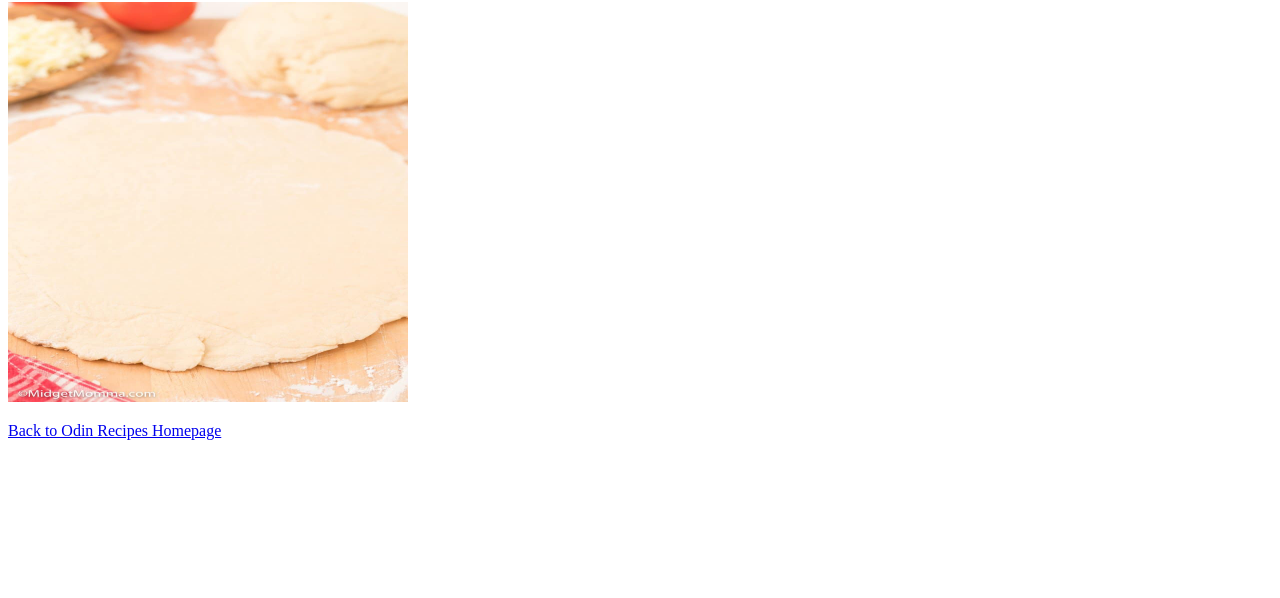
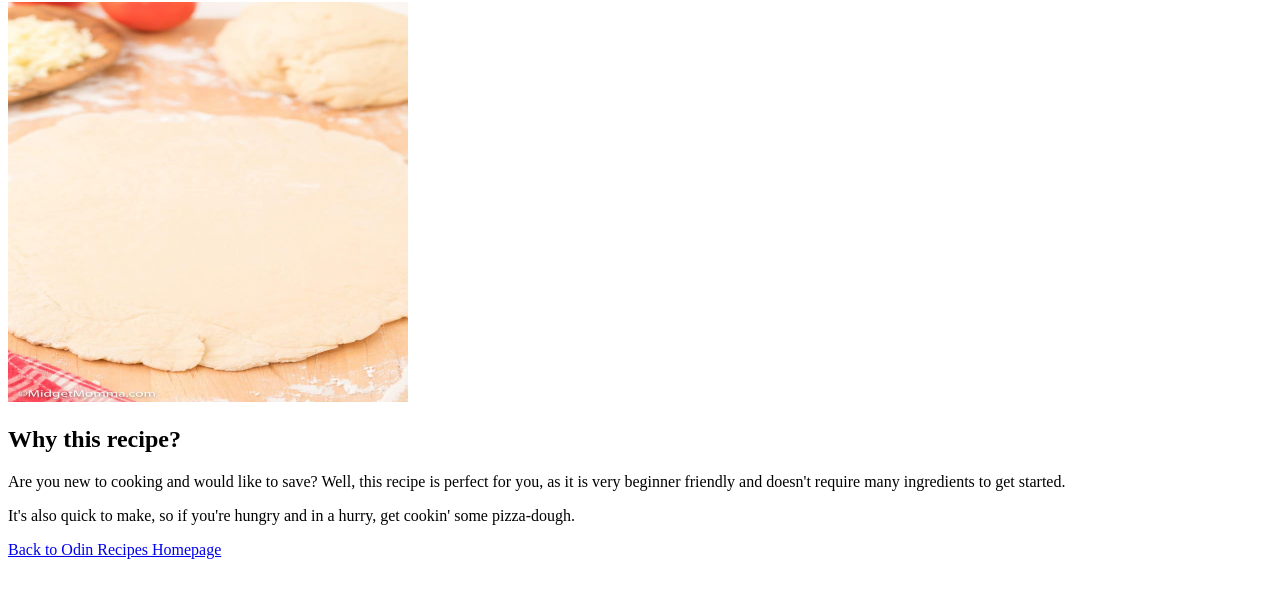
Before and after one commit to PaleCoder777/odin-recipes, a plain HTML site: page recipes/pizza-dough.html in a window 1280 px wide. Shown: the part 78-676 px from the top of the page. Drawn offline with Linux system fonts and the light colour scheme.

Commit message:
Add new heading + description for why choose recipe
A new heading was added "Why this Recipe?" and a two
<p> description giving 3 reasons for choosing:
Simple
Cheap
Quick

```diff
--- a/recipes/pizza-dough.html
+++ b/recipes/pizza-dough.html
@@ -13,6 +13,16 @@
             width="400"
             height="400">
 
+        <h2>Why this recipe?</h2>
+        <p>Are you new to cooking and would like to save?
+            Well, this recipe is perfect for you, as it is very beginner friendly
+            and doesn't require many ingredients to get started.
+        </p>
+        <p>
+            It's also quick to make, so if you're hungry and in a hurry,
+            get cookin' some pizza-dough.
+        </p>
+
         <p>
             <a href="../index.html">Back to Odin Recipes Homepage</a>
         </p>
```
